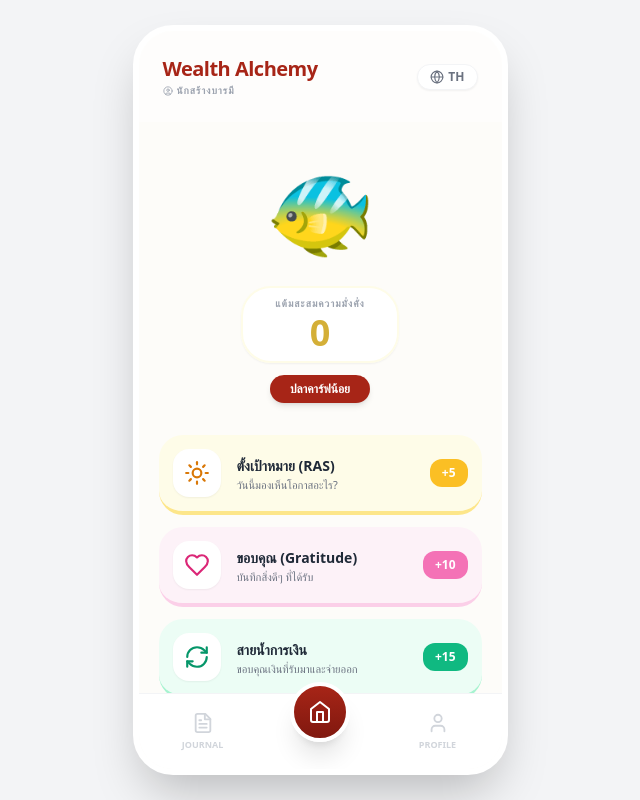
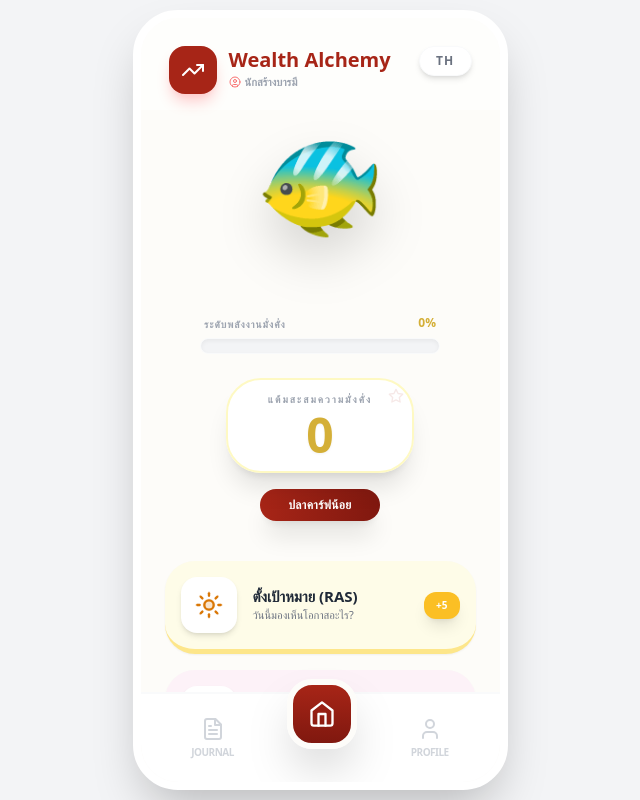
Before and after one commit to kanoktecha4931-design/wealth-alchemy, a React (Vite) app: page / in a window 1280 px wide. Shown: the whole page, without its empty margins (320-960 px from the left). Built offline with nearby package versions, Linux system fonts and the light colour scheme.

Commit message:
Update App.jsx

```diff
--- a/src/App.jsx
+++ b/src/App.jsx
@@ -1,8 +1,7 @@
 import React, { useState, useEffect } from 'react';
-import { Sun, Heart, RefreshCw, Globe, Star, X, FileText, Home, Send, BookOpen, Zap, User, UserCircle, CheckCircle } from 'lucide-react';
+import { Sun, Heart, RefreshCw, Globe, Star, X, FileText, Home, Send, BookOpen, Zap, User, UserCircle, CheckCircle, TrendingUp } from 'lucide-react';
 
 const App = () => {
-  // --- ระบบเก็บข้อมูล (Local Storage) ---
   const [points, setPoints] = useState(() => {
     const savedPoints = localStorage.getItem('wealth_alchemy_points');
     return savedPoints ? parseInt(savedPoints) : 0;
@@ -27,23 +26,21 @@ const App = () => {
   const [inputText, setInputText] = useState('');
   const [tempName, setTempName] = useState(profile.name);
 
-  // --- การบันทึกข้อมูลอัตโนมัติ ---
   useEffect(() => {
     localStorage.setItem('wealth_alchemy_points', points.toString());
     localStorage.setItem('wealth_alchemy_logs', JSON.stringify(logs));
     localStorage.setItem('wealth_profile', JSON.stringify(profile));
-  }, [points, logs, profile]);
 
-  useEffect(() => {
     if (points <= 50) setEvolutionStage('koi');
     else if (points <= 150) setEvolutionStage('pixiu');
     else setEvolutionStage('dragon');
-  }, [points]);
+  }, [points, logs, profile]);
 
   const content = {
     TH: {
       title: "Wealth Alchemy",
       pointsLabel: "แต้มสะสมความมั่งคั่ง",
+      energyLabel: "ระดับพลังงานมั่งคั่ง",
       level: ["ปลาคาร์ฟน้อย", "ปี่เซียะดูดทรัพย์", "มังกรทองสวรรค์"],
       ras: { title: "ตั้งเป้าหมาย (RAS)", desc: "วันนี้มองเห็นโอกาสอะไร?", placeholder: "พิมพ์เป้าหมายในวันนี้..." },
       gratitude: { title: "ขอบคุณ (Gratitude)", desc: "บันทึกสิ่งดีๆ ที่ได้รับ", placeholder: "พิมพ์สิ่งที่คุณรู้สึกขอบคุณ..." },
@@ -51,13 +48,13 @@ const App = () => {
       manifest: { title: "จักรวาลขานรับ", desc: "ปาฏิหาริย์ที่คิดปุ๊บได้ปั๊บ!", placeholder: "พิมพ์เรื่องมหัศจรรย์ที่เกิดขึ้นกับคุณ..." },
       historyTitle: "สมุดบันทึกความมั่งคั่ง",
       profileTitle: "โปรไฟล์ของฉัน",
-      saveBtn: "บันทึกและรับแต้ม",
-      editProfile: "แก้ไขชื่อโปรไฟล์",
+      saveBtn: "บันทึกและชาร์จพลัง",
       saveProfile: "บันทึกข้อมูล"
     },
     EN: {
       title: "Wealth Alchemy",
       pointsLabel: "Wealth Points",
+      energyLabel: "Wealth Energy Level",
       level: ["Lucky Koi", "Wealth Pixiu", "Golden Dragon"],
       ras: { title: "Set Focus (RAS)", desc: "Spot opportunities today", placeholder: "What opportunity are you looking for?" },
       gratitude: { title: "Gratitude", desc: "Record your blessings", placeholder: "What are you grateful for?" },
@@ -65,8 +62,7 @@ const App = () => {
       manifest: { title: "Universe Echo", desc: "Instant manifestation!", placeholder: "Write down the magical coincidences..." },
       historyTitle: "Wealth Journal",
       profileTitle: "My Profile",
-      saveBtn: "Save & Earn Points",
-      editProfile: "Edit Profile Name",
+      saveBtn: "Save & Charge Energy",
       saveProfile: "Save Profile"
     }
   };
@@ -91,81 +87,111 @@ const App = () => {
     setPoints(prev => prev + themes[activeActionId].pts);
     setIsModalOpen(false);
     setIsFlashing(true);
-    setTimeout(() => setIsFlashing(false), 800);
+    setTimeout(() => setIsFlashing(false), 1000);
   };
 
-  const handleUpdateProfile = () => {
-    setProfile({ ...profile, name: tempName });
-    setCurrentView('home');
-  };
-
-  const getMascot = () => {
-    switch(evolutionStage) {
-      case 'koi': return '🐠';
-      case 'pixiu': return '🦁';
-      case 'dragon': return '🐉';
-      default: return '🐠';
-    }
-  };
+  // คำนวณ % แถบพลังงาน (Max 200 แต้มเพื่อเป็นมังกรเต็มตัว)
+  const energyPercent = Math.min((points / 200) * 100, 100);
 
   return (
-    <div className="flex justify-center items-center min-h-screen bg-gray-100 p-4 font-sans">
-      <div className="w-full max-w-[375px] h-[750px] bg-[#FDFCF9] rounded-[40px] shadow-2xl overflow-hidden border-[6px] border-white relative flex flex-col">
+    <div className="flex justify-center items-center min-h-screen bg-gray-100 p-2 font-sans">
+      <div className="w-full max-w-[375px] h-[780px] bg-[#FDFCF9] rounded-[45px] shadow-2xl overflow-hidden border-[8px] border-white relative flex flex-col transition-all">
 
+        {/* Energy Charge Flash Effect */}
         {isFlashing && (
-          <div className="absolute inset-0 bg-white/70 z-[60] flex items-center justify-center">
-            <Star className="text-yellow-400 w-24 h-24 animate-ping" />
+          <div className="absolute inset-0 bg-yellow-400/30 z-[100] flex items-center justify-center animate-pulse backdrop-blur-[2px]">
+             <div className="flex flex-col items-center animate-bounce">
+                <Zap className="text-white w-20 h-20 fill-yellow-400" />
+                <span className="text-white font-black text-3xl drop-shadow-lg">CHARGED!</span>
+             </div>
           </div>
         )}
 
+        {/* Modal สำหรับบันทึก */}
         {isModalOpen && activeActionId && (
-          <div className="absolute inset-0 z-50 bg-black/40 backdrop-blur-sm flex items-end justify-center p-4">
-            <div className="bg-white w-full rounded-3xl p-6 shadow-2xl mb-6 border-4 border-white">
-              <div className="flex justify-between items-center mb-4">
+          <div className="absolute inset-0 z-50 bg-black/50 backdrop-blur-md flex items-end justify-center p-4">
+            <div className="bg-white w-full rounded-[35px] p-7 shadow-2xl mb-4 border-t-8" style={{ borderColor: themes[activeActionId].bg }}>
+              <div className="flex justify-between items-center mb-5">
                 <div className="flex items-center gap-3">
-                  <div className="p-2 rounded-full" style={{ backgroundColor: themes[activeActionId].light, color: themes[activeActionId].text }}>
-                    {React.createElement(themes[activeActionId].icon, { size: 24 })}
+                  <div className="p-3 rounded-2xl" style={{ backgroundColor: themes[activeActionId].light, color: themes[activeActionId].text }}>
+                    {React.createElement(themes[activeActionId].icon, { size: 28 })}
                   </div>
-                  <h3 className="font-bold text-gray-800">{t[activeActionId].title}</h3>
+                  <h3 className="font-bold text-xl text-gray-800">{t[activeActionId].title}</h3>
                 </div>
-                <button onClick={() => setIsModalOpen(false)} className="bg-gray-100 p-2 rounded-full text-gray-500"><X size={16} /></button>
+                <button onClick={() => setIsModalOpen(false)} className="bg-gray-100 p-2 rounded-full text-gray-500"><X size={20} /></button>
               </div>
-              <textarea autoFocus className="w-full p-4 rounded-2xl border-2 bg-gray-50 focus:outline-none min-h-[120px] text-sm mb-4" style={{ borderColor: themes[activeActionId].border }} placeholder={t[activeActionId].placeholder} value={inputText} onChange={(e) => setInputText(e.target.value)} />
-              <button onClick={handleSaveAction} disabled={!inputText.trim()} className="w-full py-4 rounded-2xl flex items-center justify-center gap-2 text-white font-bold shadow-lg" style={{ backgroundColor: inputText.trim() ? themes[activeActionId].bg : '#D1D5DB' }}>
-                <Send size={18} /> {t.saveBtn} (+{themes[activeActionId].pts})
+              <textarea autoFocus className="w-full p-5 rounded-[25px] border-2 bg-gray-50 focus:outline-none min-h-[140px] text-base mb-5" style={{ borderColor: themes[activeActionId].border }} placeholder={t[activeActionId].placeholder} value={inputText} onChange={(e) => setInputText(e.target.value)} />
+              <button onClick={handleSaveAction} disabled={!inputText.trim()} className="w-full py-5 rounded-[25px] flex items-center justify-center gap-3 text-white text-lg font-black shadow-xl active:scale-95 transition-all" style={{ backgroundColor: inputText.trim() ? themes[activeActionId].bg : '#D1D5DB' }}>
+                <Zap size={22} className="fill-current" /> {t.saveBtn}
               </button>
             </div>
           </div>
         )}
 
-        <div className="p-6 flex justify-between items-center bg-white/50 z-10">
-          <div>
-            <h1 className="text-[#A72517] font-black text-xl tracking-tight">{t.title}</h1>
-            <p className="text-[10px] text-gray-400 font-bold uppercase tracking-widest flex items-center gap-1">
-              <UserCircle size={10} /> {profile.name}
-            </p>
+        {/* Header */}
+        <div className="p-7 pb-4 flex justify-between items-start bg-white/40">
+          <div className="flex items-center gap-3">
+             <div className="w-12 h-12 rounded-2xl bg-[#A72517] flex items-center justify-center text-white shadow-lg shadow-red-200">
+                <TrendingUp size={24} />
+             </div>
+             <div>
+                <h1 className="text-[#A72517] font-black text-xl leading-none">{t.title}</h1>
+                <p className="text-[11px] text-gray-400 font-bold uppercase mt-1 flex items-center gap-1">
+                  <UserCircle size={12} className="text-red-400" /> {profile.name}
+                </p>
+             </div>
           </div>
-          <button onClick={() => setLang(lang === 'TH' ? 'EN' : 'TH')} className="flex items-center gap-1 bg-white shadow-sm px-3 py-1 rounded-full text-xs font-bold text-gray-500 border border-gray-100"><Globe size={14} /> {lang}</button>
+          <button onClick={() => setLang(lang === 'TH' ? 'EN' : 'TH')} className="bg-white shadow-md px-4 py-1.5 rounded-full text-xs font-black text-gray-500 border border-gray-50 tracking-tighter tracking-widest uppercase"> {lang} </button>
         </div>
 
-        <div className="flex-1 overflow-y-auto relative px-5 pb-20">
+        <div className="flex-1 overflow-y-auto px-6 pb-24">
           {currentView === 'home' && (
             <div className="flex flex-col">
-              <div className="relative flex flex-col items-center justify-center py-4 mt-2">
-                <div className={`absolute -z-10 rounded-full blur-2xl animate-pulse ${evolutionStage === 'dragon' ? 'w-64 h-64 opacity-70' : 'w-48 h-48 opacity-50'}`} style={{ backgroundColor: '#FEF08A' }} />
-                <div className="text-[5.5rem] mb-2 relative">{getMascot()}</div>
-                <div className="bg-white/90 px-8 py-2 rounded-[30px] shadow-sm border-2 border-yellow-50 text-center">
-                  <p className="text-[10px] uppercase tracking-widest text-gray-400 font-bold mb-0.5">{t.pointsLabel}</p>
-                  <div className="text-4xl font-black text-[#D4AF37]">{points.toLocaleString()}</div>
+              {/* ส่วนแสดง Mascot และ แต้ม */}
+              <div className="relative flex flex-col items-center justify-center py-6 mt-2">
+                <div className={`absolute -z-10 rounded-full blur-[60px] animate-pulse transition-all duration-1000 ${evolutionStage === 'dragon' ? 'w-72 h-72 bg-yellow-300 opacity-60' : 'w-56 h-56 bg-orange-200 opacity-40'}`} />
+
+                <div className="text-[6.5rem] mb-4 drop-shadow-2xl animate-bounce" style={{ animationDuration: '3s' }}>
+                  {evolutionStage === 'koi' ? '🐠' : evolutionStage === 'pixiu' ? '🦁' : '🐉'}
                 </div>
-                <div className="mt-3 bg-[#A72517] text-white px-5 py-1.5 rounded-full text-xs font-bold shadow-md">{points <= 50 ? t.level[0] : points <= 150 ? t.level[1] : t.level[2]}</div>
+
+                {/* Energy Bar (ชาร์จพลังงาน) */}
+                <div className="w-full max-w-[240px] mb-6">
+                   <div className="flex justify-between items-end mb-1.5 px-1">
+                      <span className="text-[10px] font-black text-gray-400 uppercase tracking-widest">{t.energyLabel}</span>
+                      <span className="text-[12px] font-black text-[#D4AF37]">{Math.floor(energyPercent)}%</span>
+                   </div>
+                   <div className="h-4 w-full bg-gray-100 rounded-full p-1 border border-gray-50 shadow-inner">
+                      <div className={`h-full rounded-full bg-gradient-to-r from-yellow-400 via-orange-400 to-yellow-500 shadow-[0_0_15px_rgba(251,191,36,0.5)] transition-all duration-1000 ${isFlashing ? 'brightness-150 scale-y-110' : ''}`} style={{ width: `${energyPercent}%` }} />
+                   </div>
+                </div>
+
+                <div className="bg-white/95 backdrop-blur px-10 py-3 rounded-[35px] shadow-xl border-2 border-yellow-100 text-center relative overflow-hidden group">
+                  <p className="text-[10px] uppercase tracking-[0.2em] text-gray-400 font-black mb-1">{t.pointsLabel}</p>
+                  <div className="text-5xl font-black text-[#D4AF37] drop-shadow-sm">{points.toLocaleString()}</div>
+                  <div className="absolute top-0 right-0 p-2 text-[#A72517] opacity-10 group-hover:opacity-100 transition-opacity"><Star size={16} /></div>
+                </div>
+
+                <div className="mt-4 bg-gradient-to-r from-[#A72517] to-[#80180F] text-white px-7 py-2 rounded-full text-xs font-black shadow-xl tracking-wide uppercase">
+                  {points <= 50 ? t.level[0] : points <= 150 ? t.level[1] : t.level[2]}
+                </div>
               </div>
-              <div className="flex flex-col gap-3 mt-4">
+
+              {/* ปุ่ม Action ต่างๆ */}
+              <div className="grid grid-cols-1 gap-4 mt-4">
                 {Object.keys(themes).map((id) => (
-                  <button key={id} onClick={() => { setActiveActionId(id); setInputText(''); setIsModalOpen(true); }} className="p-3.5 rounded-[24px] border-b-[4px] active:translate-y-1 active:border-b-0 transition-all flex items-center bg-white" style={{ borderColor: themes[id].border, backgroundColor: themes[id].light }}>
-                    <div className="w-12 h-12 rounded-2xl flex items-center justify-center shadow-sm mr-4 bg-white shrink-0" style={{ color: themes[id].text }}>{React.createElement(themes[id].icon, { size: 26 })}</div>
-                    <div className="text-left flex-1"><h3 className="text-[14px] font-black text-gray-800">{t[id].title}</h3><p className="text-[11px] text-gray-500 leading-tight mt-0.5">{t[id].desc}</p></div>
-                    <span className="text-white font-black text-xs px-3 py-1.5 rounded-xl shrink-0" style={{ backgroundColor: themes[id].bg }}>+{themes[id].pts}</span>
+                  <button key={id} onClick={() => { setActiveActionId(id); setInputText(''); setIsModalOpen(true); }} className="p-4 rounded-[30px] border-b-[5px] active:translate-y-1 active:border-b-0 transition-all flex items-center bg-white shadow-sm hover:shadow-md" style={{ borderColor: themes[id].border, backgroundColor: themes[id].light }}>
+                    <div className="w-14 h-14 rounded-2xl flex items-center justify-center shadow-md mr-4 bg-white shrink-0" style={{ color: themes[id].text }}>
+                      {React.createElement(themes[id].icon, { size: 30, className: 'fill-current opacity-20' })}
+                      <div className="absolute">{React.createElement(themes[id].icon, { size: 28 })}</div>
+                    </div>
+                    <div className="text-left flex-1">
+                      <h3 className="text-[15px] font-black text-gray-800 leading-none mb-1">{t[id].title}</h3>
+                      <p className="text-[11px] text-gray-500 font-medium leading-tight">{t[id].desc}</p>
+                    </div>
+                    <div className="flex flex-col items-end">
+                       <span className="text-white font-black text-[10px] px-3 py-1.5 rounded-xl shadow-lg" style={{ backgroundColor: themes[id].bg }}>+{themes[id].pts}</span>
+                    </div>
                   </button>
                 ))}
               </div>
@@ -174,38 +200,58 @@ const App = () => {
 
           {currentView === 'history' && (
             <div className="py-4">
-              <div className="flex items-center gap-2 mb-6"><BookOpen className="text-[#A72517]" size={24} /><h2 className="text-xl font-black text-gray-800">{t.historyTitle}</h2></div>
-              <div className="flex flex-col gap-3">
+               <div className="flex items-center gap-3 mb-8">
+                  <div className="w-10 h-10 bg-red-100 rounded-2xl flex items-center justify-center text-[#A72517]">
+                    <BookOpen size={20} />
+                  </div>
+                  <h2 className="text-2xl font-black text-gray-800">{t.historyTitle}</h2>
+               </div>
+               <div className="flex flex-col gap-4">
                 {logs.length > 0 ? logs.map((log) => (
-                  <div key={log.id} className="p-4 rounded-[24px] bg-white border-2 shadow-sm" style={{ borderColor: themes[log.actionId].border }}>
-                    <div className="flex justify-between items-start mb-2">
+                  <div key={log.id} className="p-5 rounded-[30px] bg-white border-2 shadow-sm relative overflow-hidden group" style={{ borderColor: themes[log.actionId].border }}>
+                    <div className="absolute top-0 right-0 w-16 h-16 -mr-8 -mt-8 rounded-full opacity-5 group-hover:scale-150 transition-transform" style={{ backgroundColor: themes[log.actionId].bg }} />
+                    <div className="flex justify-between items-start mb-3">
                       <div className="flex items-center gap-2">
-                        <div className="p-1.5 rounded-full" style={{ backgroundColor: themes[log.actionId].light, color: themes[log.actionId].text }}>{React.createElement(themes[log.actionId].icon, { size: 14 })}</div>
-                        <span className="text-[10px] font-bold text-gray-600 uppercase tracking-wider">{t[log.actionId].title}</span>
+                        <div className="p-2 rounded-xl" style={{ backgroundColor: themes[log.actionId].light, color: themes[log.actionId].text }}>{React.createElement(themes[log.actionId].icon, { size: 16 })}</div>
+                        <span className="text-[11px] font-black text-gray-600 uppercase tracking-widest">{t[log.actionId].title}</span>
                       </div>
-                      <span className="text-[9px] text-gray-400">{log.date}</span>
+                      <span className="text-[10px] font-bold text-gray-300">{log.date}</span>
                     </div>
-                    <p className="text-[13px] text-gray-700 font-medium leading-snug">{log.text}</p>
+                    <p className="text-[14px] text-gray-700 font-bold leading-relaxed">{log.text}</p>
                   </div>
-                )) : <div className="text-center py-20 text-gray-400">ยังไม่มีบันทึก...</div>}
-              </div>
+                )) : (
+                  <div className="text-center py-24">
+                     <div className="text-6xl mb-4 opacity-20">📖</div>
+                     <p className="text-gray-400 font-black tracking-widest text-sm uppercase">ยังไม่มีพลังงานถูกบันทึก...</p>
+                  </div>
+                )}
+               </div>
             </div>
           )}
 
           {currentView === 'profile' && (
             <div className="py-4">
-              <div className="flex items-center gap-2 mb-6"><User className="text-[#A72517]" size={24} /><h2 className="text-xl font-black text-gray-800">{t.profileTitle}</h2></div>
-              <div className="bg-white rounded-[32px] p-8 shadow-sm border-2 border-gray-100 flex flex-col items-center text-center">
-                <div className="w-24 h-24 bg-red-50 rounded-full flex items-center justify-center text-5xl mb-4 border-4 border-white shadow-md">
-                  {getMascot()}
+               <div className="flex items-center gap-3 mb-8">
+                  <div className="w-10 h-10 bg-red-100 rounded-2xl flex items-center justify-center text-[#A72517]">
+                    <User size={20} />
+                  </div>
+                  <h2 className="text-2xl font-black text-gray-800">{t.profileTitle}</h2>
+               </div>
+               <div className="bg-white rounded-[40px] p-10 shadow-xl border-2 border-gray-50 flex flex-col items-center text-center">
+                <div className="w-32 h-32 bg-gradient-to-b from-red-50 to-white rounded-full flex items-center justify-center text-6xl mb-6 border-8 border-white shadow-2xl relative">
+                   <div className="absolute inset-0 rounded-full border-4 border-yellow-400/30 animate-spin-slow" />
+                   {evolutionStage === 'koi' ? '🐠' : evolutionStage === 'pixiu' ? '🦁' : '🐉'}
                 </div>
-                <h3 className="text-xl font-black text-gray-800 mb-1">{profile.name}</h3>
-                <p className="text-sm text-red-600 font-bold mb-6">{points <= 50 ? t.level[0] : points <= 150 ? t.level[1] : t.level[2]}</p>
-                <div className="w-full text-left">
-                  <label className="text-[10px] font-bold text-gray-400 uppercase tracking-widest ml-2">{t.editProfile}</label>
-                  <input type="text" className="w-full p-4 mt-1 rounded-2xl bg-gray-50 border-2 border-gray-100 focus:border-red-200 focus:outline-none font-bold text-gray-700" value={tempName} onChange={(e) => setTempName(e.target.value)} maxLength={20} />
-                  <button onClick={handleUpdateProfile} className="w-full py-4 mt-4 bg-[#A72517] text-white rounded-2xl font-bold shadow-lg flex items-center justify-center gap-2 active:scale-95 transition-transform">
-                    <CheckCircle size={18} /> {t.saveProfile}
+                <h3 className="text-2xl font-black text-gray-800 mb-1">{profile.name}</h3>
+                <p className="text-[#A72517] font-black uppercase tracking-[0.3em] text-xs mb-8">
+                   {points <= 50 ? t.level[0] : points <= 150 ? t.level[1] : t.level[2]}
+                </p>
+
+                <div className="w-full text-left bg-gray-50 p-6 rounded-[30px]">
+                  <label className="text-[10px] font-black text-gray-400 uppercase tracking-[0.2em] ml-2">{t.editProfile}</label>
+                  <input type="text" className="w-full p-4 mt-2 rounded-2xl bg-white border-2 border-gray-100 focus:border-red-400 focus:outline-none font-black text-gray-700 text-center" value={tempName} onChange={(e) => setTempName(e.target.value)} maxLength={20} />
+                  <button onClick={() => { setProfile({ ...profile, name: tempName }); setCurrentView('home'); }} className="w-full py-5 mt-5 bg-gradient-to-r from-[#A72517] to-[#80180F] text-white rounded-[25px] font-black shadow-xl flex items-center justify-center gap-3 active:scale-95 transition-all">
+                    <CheckCircle size={20} /> {t.saveProfile}
                   </button>
                 </div>
               </div>
@@ -213,20 +259,35 @@ const App = () => {
           )}
         </div>
 
-        <div className="h-[76px] bg-white border-t border-gray-100 flex justify-between items-center px-8 z-10">
-          <button onClick={() => setCurrentView('history')} className={`flex flex-col items-center gap-1 w-16 ${currentView === 'history' ? 'text-[#A72517]' : 'text-gray-300'}`}>
-            <FileText size={22} /><span className="text-[9px] font-bold uppercase">Journal</span>
+        {/* Footer Navigation */}
+        <div className="h-[90px] bg-white border-t-2 border-gray-50 flex justify-around items-center px-6 z-10">
+          <button onClick={() => setCurrentView('history')} className={`flex flex-col items-center gap-1 transition-all ${currentView === 'history' ? 'text-[#A72517] scale-110' : 'text-gray-300'}`}>
+            <FileText size={24} className={currentView === 'history' ? 'fill-current opacity-10' : ''} />
+            <span className="text-[10px] font-black uppercase tracking-tighter">Journal</span>
           </button>
-          <button onClick={() => setCurrentView('home')} className="w-[60px] h-[60px] rounded-full flex items-center justify-center shadow-xl -mt-10 border-[4px] border-white" style={{ background: 'linear-gradient(180deg, #A72517 0%, #80180F 100%)' }}>
-            <Home className="text-white" size={24} />
+
+          <button onClick={() => setCurrentView('home')} className="w-[70px] h-[70px] rounded-[25px] flex items-center justify-center shadow-2xl -mt-12 border-[6px] border-[#FDFCF9] active:scale-90 transition-all group" style={{ background: 'linear-gradient(180deg, #A72517 0%, #80180F 100%)' }}>
+            <Home className="text-white group-hover:scale-110 transition-transform" size={28} />
           </button>
-          <button onClick={() => { setCurrentView('profile'); setTempName(profile.name); }} className={`flex flex-col items-center gap-1 w-16 ${currentView === 'profile' ? 'text-[#A72517]' : 'text-gray-300'}`}>
-            <User size={22} /><span className="text-[9px] font-bold uppercase">Profile</span>
+
+          <button onClick={() => { setCurrentView('profile'); setTempName(profile.name); }} className={`flex flex-col items-center gap-1 transition-all ${currentView === 'profile' ? 'text-[#A72517] scale-110' : 'text-gray-300'}`}>
+            <User size={24} className={currentView === 'profile' ? 'fill-current opacity-10' : ''} />
+            <span className="text-[10px] font-black uppercase tracking-tighter">Profile</span>
           </button>
         </div>
       </div>
+
+      <style jsx global>{`
+        @keyframes spin-slow {
+          from { transform: rotate(0deg); }
+          to { transform: rotate(360deg); }
+        }
+        .animate-spin-slow {
+          animation: spin-slow 8s linear infinite;
+        }
+      `}</style>
     </div>
   );
 };
 
-export default App; // บรรทัดนี้สำคัญมาก ห้ามหายนะคะ!
+export default App;
```
